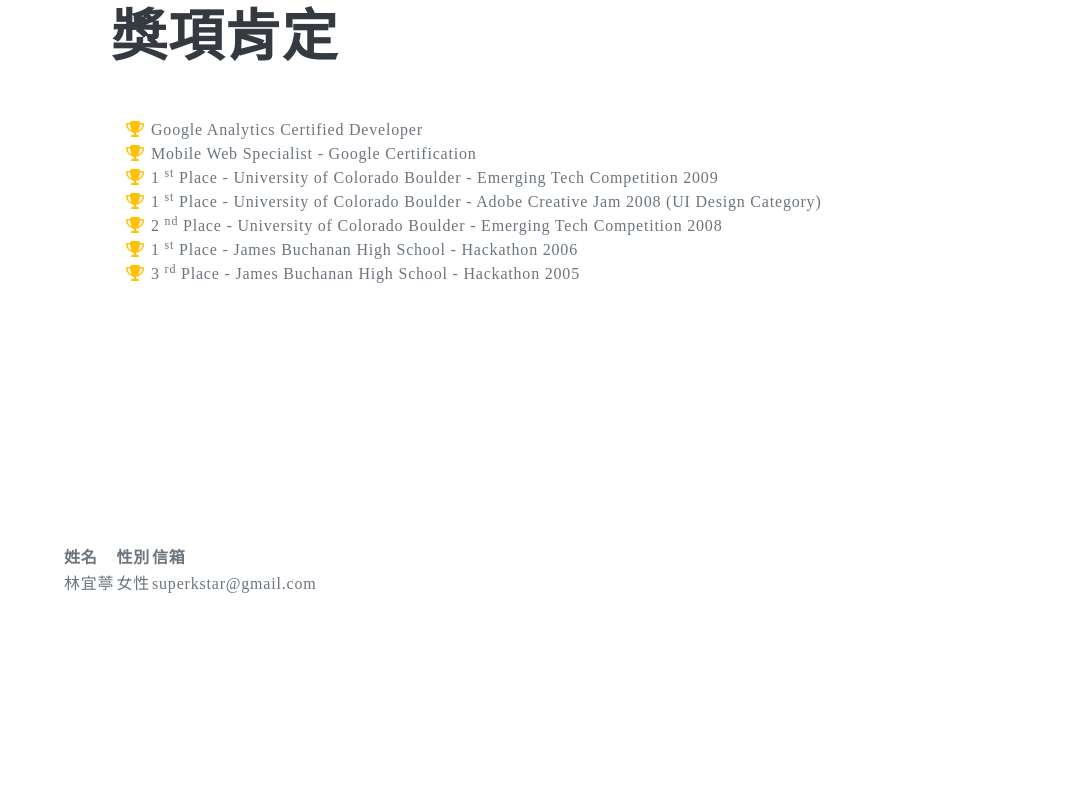
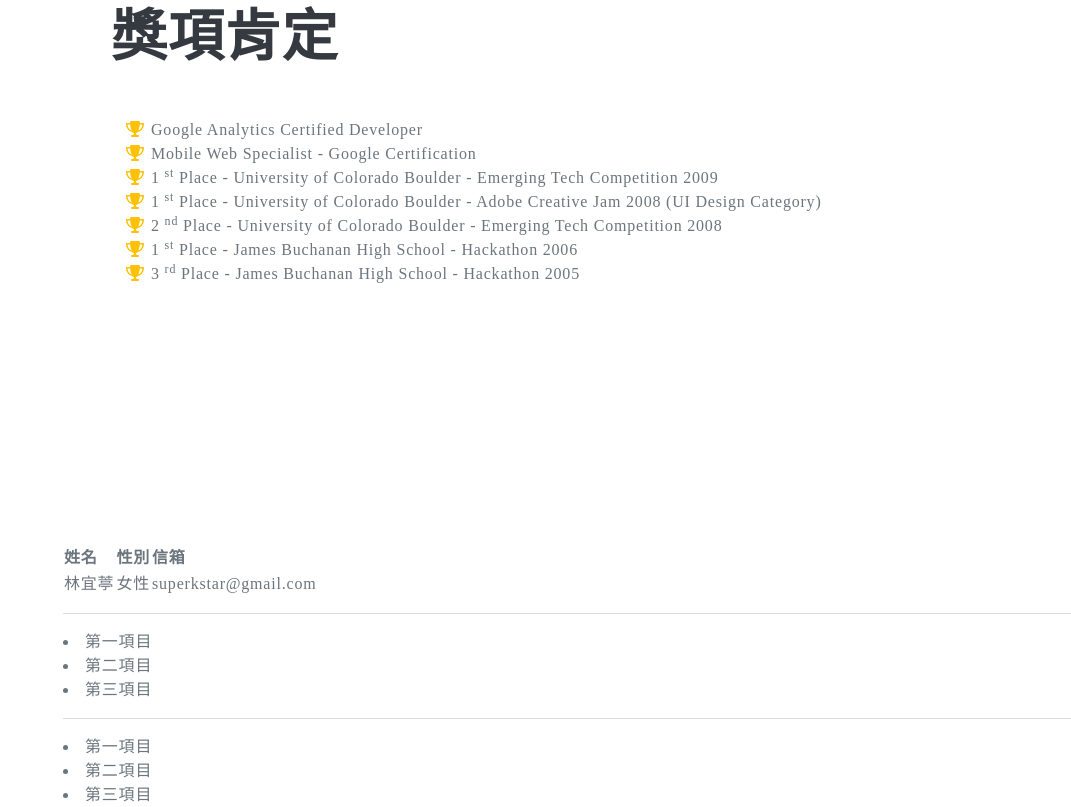
Before and after one commit to katiewuhua/lionpog.github.io, a plain HTML site: page index.html in a window 1280 px wide. Shown: the part 4720-5527 px from the top of the page, without its empty margins (209-1280 px from the left). Before the commit the page ends 5317 px from the top, so only its background shows below. Drawn offline with nearby package versions, Linux system fonts and the light colour scheme; a web font is replaced by a local one.

Commit message:
Update index.html

```diff
--- a/index.html
+++ b/index.html
@@ -249,3 +249,19 @@
         <td>superkstar@gmail.com</td>
     </tr>
 </table>
+
+<hr class="blank">
+<div id="htmlcsstest">
+    </ol class="list-group">
+    <li class=""list-group-item>第一項目</li>
+    <li class=""list-group-item>第二項目</li>
+    <li class=""list-group-item>第三項目</li>
+    </ol>
+
+    <hr class="blank">
+<div id="htmlcsstest">
+    </ol class="list-group">
+    <li class=""list-group-item>第一項目</li>
+    <li class=""list-group-item>第二項目</li>
+    <li class=""list-group-item>第三項目</li>
+    </ol>
```
